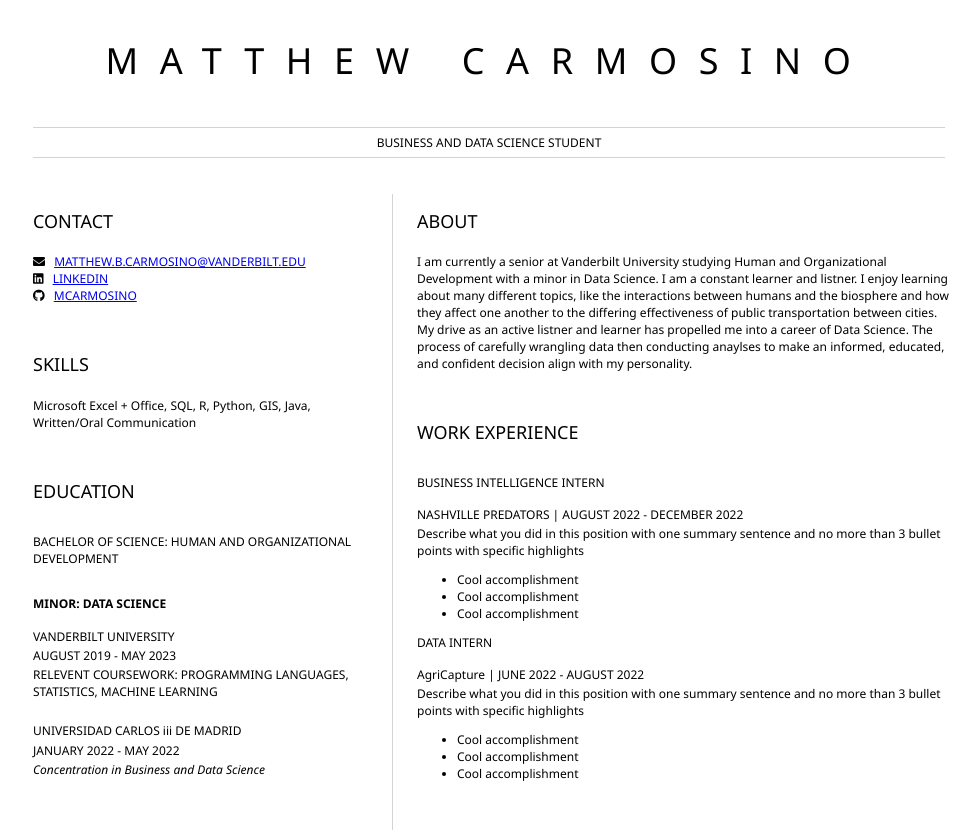
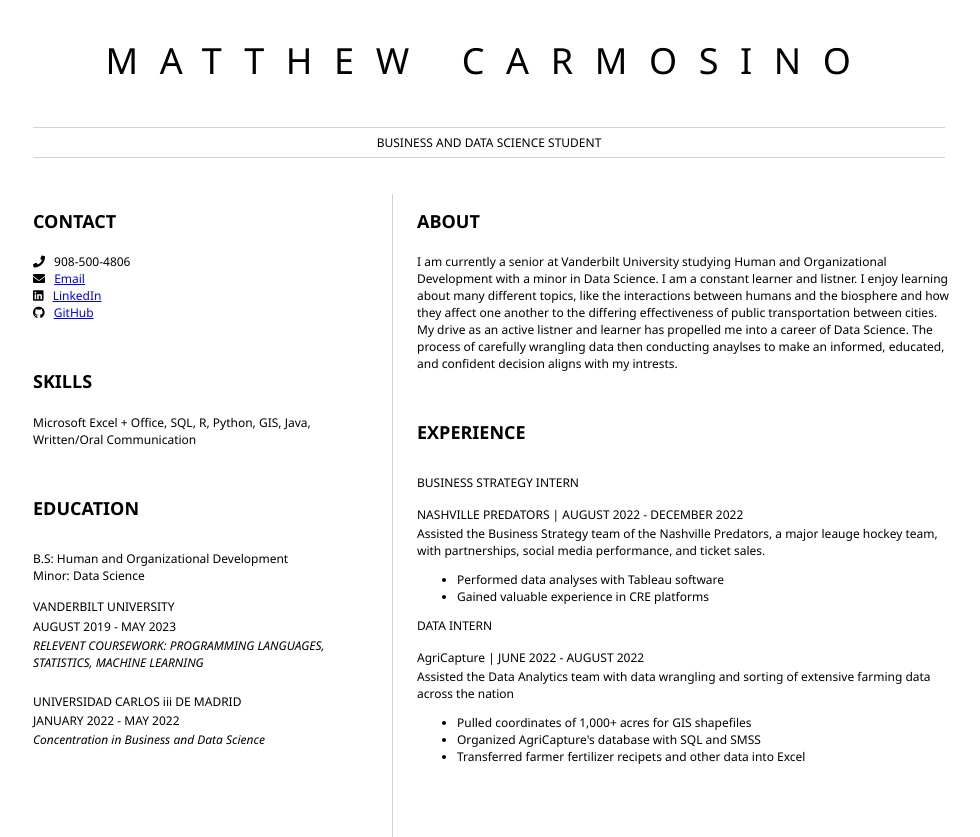
Before and after one commit to mcarmosino/mcarmosino, a plain HTML site: page index.html in a window 1280 px wide. Shown: the whole page, without its empty margins (151-1131 px from the left). Drawn offline with Linux system fonts and the light colour scheme.

Commit message:
Added text info

```diff
--- a/index.html
+++ b/index.html
@@ -7,7 +7,6 @@
 
 	<body>
 		<header id="header">
-			<!-- resume header with your name and title -->
 			<h1>MATTHEW CARMOSINO</h1>
 			<hr>
 			BUSINESS AND DATA SCIENCE STUDENT
@@ -16,35 +15,38 @@
 		<main>
 			<article id="mainLeft">
 				<section>
-					<h2>CONTACT</h2>
+					<h2><b>CONTACT</b></h2>
                     <p>
+                        <i class="fa fa-phone" aria-hidden="true"></i> 908-500-4806<br>
+
                         <i class="fa fa-envelope" aria-hidden="true"></i>
-                        <a href="mailto:matthew.b.carmosino@vanderbilt.edu">MATTHEW.B.CARMOSINO@VANDERBILT.EDU</a>
+                        <a href="mailto:matthew.b.carmosino@vanderbilt.edu">Email</a>
                         <br>
                         <i class="fab fa-linkedin" aria-hidden="true"></i>
-                        <a href="https://www.linkedin.com/in/matthew-carmosino">LINKEDIN</a>
+                        <a href="https://www.linkedin.com/in/matthew-carmosino">LinkedIn</a>
                         <br>
                         <i class="fab fa-github" aria-hidden="true"></i>
-                        <a href="https://www.github.com/mcarmosino">MCARMOSINO</a>
+                        <a href="https://www.github.com/mcarmosino">GitHub</a>
                     </p>
 				</section>
 				<section>
-					<h2>SKILLS</h2>
+					<h2><b>SKILLS</b></h2>
 					<p>Microsoft Excel + Office, SQL, R, Python, GIS, Java, Written/Oral Communication</p>
 				</section>
 				<section>
-					<h2>EDUCATION</h2>
-					<!-- your education -->
-                    <h3>BACHELOR OF SCIENCE: HUMAN AND ORGANIZATIONAL DEVELOPMENT</h3>
-                    <h4>MINOR: DATA SCIENCE</h4>
+					<h2><b>EDUCATION</b></h2>
+                    <h3> B.S: Human and Organizational Development
+                        <br>
+                        Minor: Data Science
+                    </h3>
                         <p>
-                            VANDERBILT UNIVERSITY
+                           VANDERBILT UNIVERSITY
                         </p>
                         <p>
                              AUGUST 2019 - MAY 2023
                         </p>
                         <p>
-                            RELEVENT COURSEWORK: PROGRAMMING LANGUAGES, STATISTICS, MACHINE LEARNING
+                            <i>RELEVENT COURSEWORK: PROGRAMMING LANGUAGES, STATISTICS, MACHINE LEARNING</i>
                         </p> <br>
                         <p>
                             UNIVERSIDAD CARLOS iii DE MADRID
@@ -59,43 +61,42 @@
 			</article>
 			<article id="mainRight">
 				<section>
-					<h2>ABOUT</h2>
+					<h2><b>ABOUT</b></h2>
 					<p>
                         I am currently a senior at Vanderbilt University studying Human and Organizational Development
                         with a minor in Data Science. I am a constant learner and listner. I enjoy learning about many different topics,
                         like the interactions between humans and the biosphere and how they affect one another to the differing effectiveness of public transportation between cities. My drive as an
                         active listner and learner has propelled me into a career of Data Science. The process of carefully wrangling data then conducting anaylses to make
-                        an informed, educated, and confident decision align with my personality.
+                        an informed, educated, and confident decision aligns with my intrests.
                     </p>
 				</section>
 				<section>
-					<h2>WORK EXPERIENCE</h2>
-                    <h3>BUSINESS INTELLIGENCE INTERN</h3>
+					<h2><b>EXPERIENCE</b></h2>
+                    <h3>BUSINESS STRATEGY INTERN</h3>
                     <p>
                         NASHVILLE PREDATORS | AUGUST 2022 - DECEMBER 2022
                     </p>
                     <p>
-                        Describe what you did in this position with one summary sentence and no more than 3 bullet points with specific
-                        highlights
+                        Assisted the Business Strategy team of the Nashville Predators, a major leauge hockey team, with partnerships, social media performance, and ticket sales.
                     </p>
                     <ul>
-                        <li>Cool accomplishment</li>
-                        <li>Cool accomplishment</li>
-                        <li>Cool accomplishment</li>
+                        <li>Performed data analyses with Tableau software</li>
+                        <li>Gained valuable experience in CRE platforms</li>
                     </ul>
                     <h3>DATA INTERN</h3>
                     <p>
                         AgriCapture | JUNE 2022 - AUGUST 2022
                     </p>
                     <p>
-                        Describe what you did in this position with one summary sentence and no more than 3 bullet points with specific
-                        highlights
+
+                        Assisted the Data Analytics team with data wrangling and sorting of extensive farming data across the nation
                     </p>
                     <ul>
-                        <li>Cool accomplishment</li>
-                        <li>Cool accomplishment</li>
-                        <li>Cool accomplishment</li>
+                        <li>Pulled coordinates of 1,000+ acres for GIS shapefiles</li>
+                        <li>Organized AgriCapture's database with SQL and SMSS</li>
+                        <li>Transferred farmer fertilizer recipets and other data into Excel</li>
 
+                    <h3></h3>
 
 
 				</section>
```
